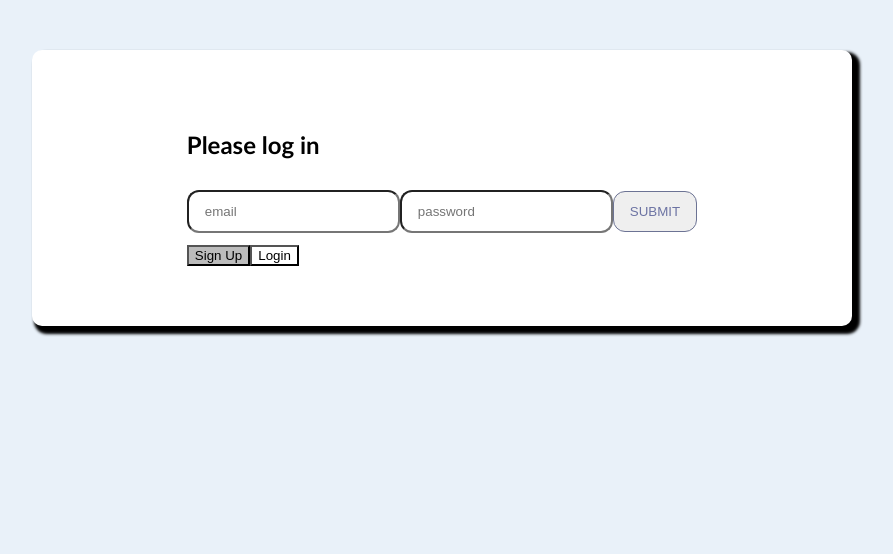
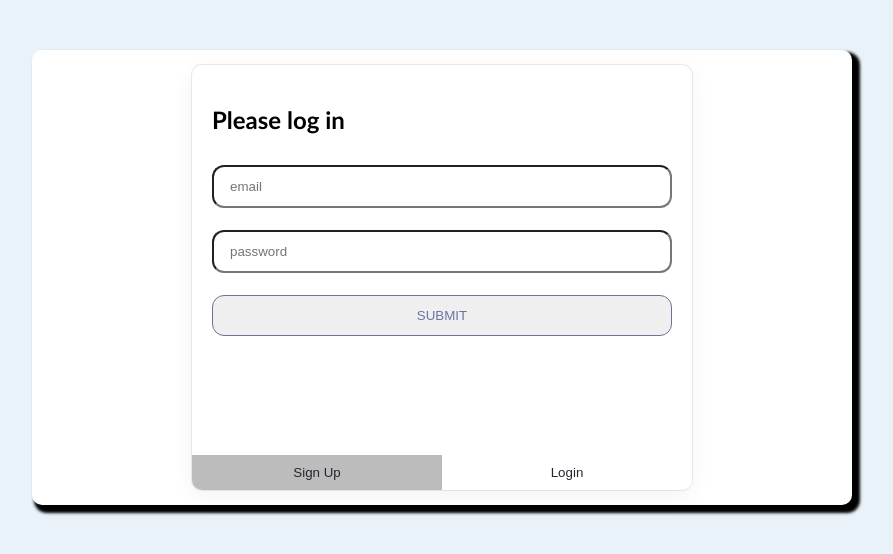
Before and after one commit to hyungjun-tech01/to-do-app, a React (Create React App) app in the folder client/: page / in a window 1280 px wide. Shown: the top 554 px of the page, without its empty margins (198-1091 px from the left). Built offline with nearby package versions, Linux system fonts and the light colour scheme.

Commit message:
auth signUp 구현중

```diff
--- a/client/src/components/Auth.js
+++ b/client/src/components/Auth.js
@@ -1,21 +1,48 @@
 import {useState} from "react";
 function Auth() {
-    const [ error, setError] = useState(null);
+    const [error, setError] = useState(null);
     const [isLogIn, setIsLogin] = useState(true);
+    const [email, setEmail] = useState(null);
+    const [password, setPassword] = useState(null);
+    const [confirmPassword, setConfirmPassword] = useState(null);
+
+    console.log(email, password, confirmPassword);
     const viewLogin = (status)=> {
       setError(null);
       setIsLogin(status);
+    }
+    const handleSubmit = async (e, endpoint) => {
+      e.preventDefault();
+      if(!isLogIn && password !== confirmPassword) {
+        setError('Make sure password match!');
+        return;
+      }
+      const response = await fetch(`http://localhost:8000/${endpoint}`,{
+        method : 'POST',
+        headers:{'Content-Type':'application/json'},
+        body : JSON.stringify({email, password})
+      })
+
+      const data = await response.json();
+
+      if(data.detail){
+        setError(data.detail);
+        console.log("error", error  );
+      }
+    }
+    const onEmailChange = (e)=> {
+      setEmail(e.target.value);
     }
     return (
       <div className="auth-container">
         <div className="auth-container-box">
           <form>
             <h2>{isLogIn? 'Please log in':'Please sign up!'}</h2>
-            <input type="email" placeholder="email"/>
-            <input type="password" placeholder="password"/>
-            {!isLogIn && <input type="password" placeholder="confirm password"/> }
-            <input className="create" type="submit" />
-            {error && <p>{error}</p>}
+            <input type="email" placeholder="email" onChange={onEmailChange}/>
+            <input type="password" placeholder="password" onChange={(e)=> setPassword(e.target.value)}/>
+            {!isLogIn && <input type="password" placeholder="confirm password" onChange={(e)=>setConfirmPassword(e.target.value)}/> }
+            <input className="create" type="submit" onClick={(e)=> handleSubmit(e, isLogIn ? 'login':'signup')} />
+            {error&&<p>{error}</p>}
           </form>
           <div className="auth-options">
             <button
--- a/client/src/index.css
+++ b/client/src/index.css
@@ -173,5 +173,24 @@ input {
 .auth-container{
     display:flex;
     justify-content: center;
-    margin : 50px;
+    margin : 5px;
 }
+.auth-container-box{
+    width: 500px;
+    border-radius:10px;
+    overflow:hidden;
+    box-shadow : rgba(0,0,0,0.05) 0 6px 24px, rgba(0,0,0,0.08) 0 0 0 1px;
+}
+.auth-container-box form{
+    display:flex;
+    flex-direction : column;
+    height : 350px;
+    padding : 20px;
+}
+.auth-options button {
+    width : 50%;
+    border : none;
+    padding : 10px;
+    color : rgb(35, 38, 47);
+
+}
```
Also changed, not shown: 1 other file (tests, documents, lock files or other folders).
